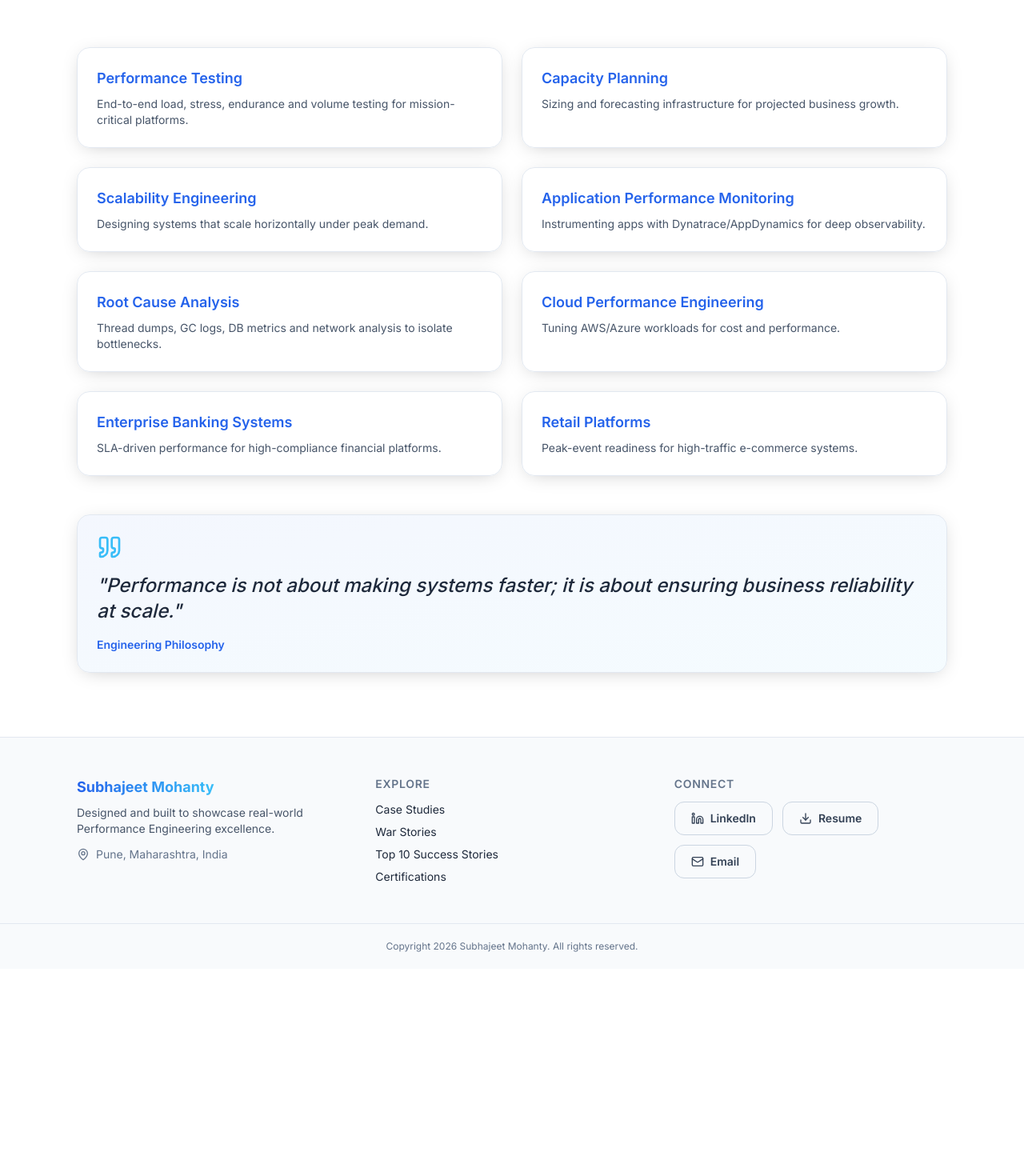
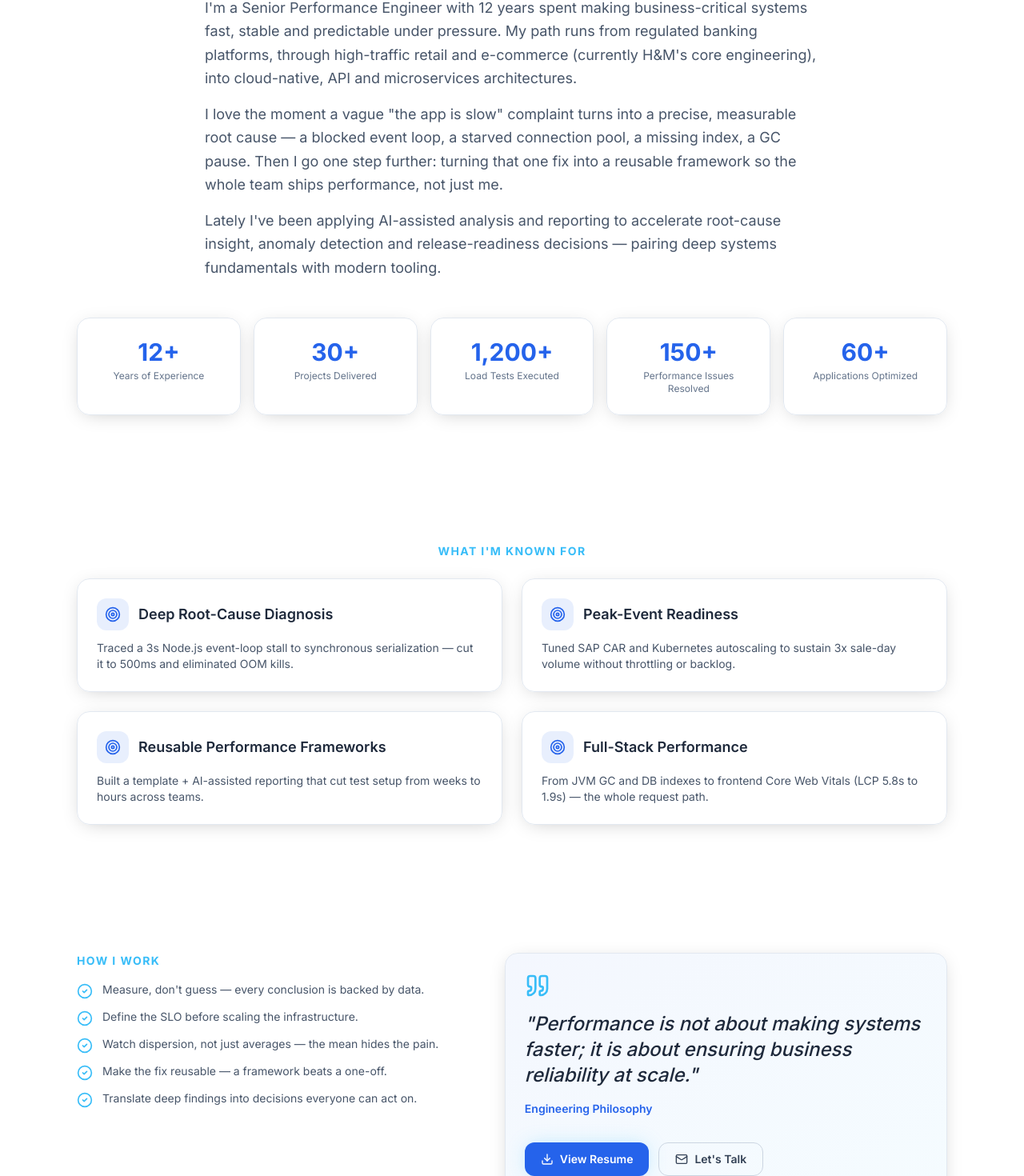
Before and after one commit to SUBHAJEETMOHANTY90/subhajeet-portfolio, a Next.js app: page /about in a window 1280 px wide. Shown: the part 437-1907 px from the top of the page at 80% size. Before the commit the page ends 1648 px from the top, so only its background shows below. Built offline with nearby package versions, Linux system fonts and the light colour scheme.

Commit message:
Redesign About page: headline, first-person bio, signature strengths, stats band, how I work, CTA

```diff
--- a/app/about/page.tsx
+++ b/app/about/page.tsx
@@ -1,32 +1,96 @@
 import type { Metadata } from "next";
+import Link from "next/link";
 import { PageHeader } from "@/components/PageHeader";
 import { Reveal } from "@/components/Reveal";
-import { profile, experience } from "@/lib/data";
-import { Quote } from "lucide-react";
+import { Counter } from "@/components/Counter";
+import { profile, about, stats } from "@/lib/data";
+import { Quote, Target, CheckCircle2, Download, Mail } from "lucide-react";
 
 export const metadata: Metadata = { title: "About", description: profile.summary };
 
 export default function AboutPage() {
   return (
     <>
-      <PageHeader eyebrow="About Me" title="My Career Journey" subtitle={profile.summary} />
-      <section className="section">
-        <div className="container-page grid gap-6 md:grid-cols-2">
-          {experience.map((e, i) => (
-            <Reveal key={e.role} delay={i * 0.06}>
-              <div className="card h-full">
-                <h3 className="text-lg font-semibold text-primary">{e.role}</h3>
-                <p className="mt-2 text-sm text-slate-600 dark:text-slate-400">{e.desc}</p>
-              </div>
-            </Reveal>
-          ))}
+      <PageHeader eyebrow="About Me" title="My Career Journey" subtitle={profile.tagline} />
+      <section className="section pt-0">
+        <div className="container-page">
+          {/* Headline + bio */}
+          <Reveal>
+            <div className="mx-auto max-w-3xl text-center">
+              <h2 className="text-2xl font-bold leading-snug sm:text-3xl">
+                &ldquo;{about.headline}&rdquo;
+              </h2>
+            </div>
+          </Reveal>
+          <Reveal delay={0.05}>
+            <div className="mx-auto mt-8 max-w-3xl space-y-4 text-lg leading-relaxed text-slate-600 dark:text-slate-300">
+              {about.bio.map((p, i) => <p key={i}>{p}</p>)}
+            </div>
+          </Reveal>
+
+          {/* By the numbers */}
+          <Reveal delay={0.1}>
+            <div className="mt-12 grid grid-cols-2 gap-4 md:grid-cols-5">
+              {stats.map((s) => (
+                <div key={s.label} className="card text-center">
+                  <div className="text-2xl font-bold text-primary sm:text-3xl">
+                    <Counter value={s.value} suffix={s.suffix} />
+                  </div>
+                  <div className="mt-1 text-xs text-slate-500">{s.label}</div>
+                </div>
+              ))}
+            </div>
+          </Reveal>
         </div>
-        <div className="container-page mt-12">
+      </section>
+
+      {/* What I'm known for */}
+      <section className="section pt-0">
+        <div className="container-page">
           <Reveal>
-            <div className="card relative border-primary/30 bg-gradient-to-br from-primary/5 to-accent/5">
+            <h3 className="text-center text-sm font-bold uppercase tracking-widest text-accent">What I&apos;m Known For</h3>
+          </Reveal>
+          <div className="mt-6 grid gap-6 md:grid-cols-2">
+            {about.strengths.map((s, i) => (
+              <Reveal key={s.title} delay={i * 0.06}>
+                <div className="card h-full">
+                  <div className="flex items-center gap-3">
+                    <span className="grid h-10 w-10 place-items-center rounded-xl bg-primary/10 text-primary"><Target className="h-5 w-5" /></span>
+                    <h4 className="text-lg font-semibold">{s.title}</h4>
+                  </div>
+                  <p className="mt-3 text-sm text-slate-600 dark:text-slate-400">{s.proof}</p>
+                </div>
+              </Reveal>
+            ))}
+          </div>
+        </div>
+      </section>
+
+      {/* How I work */}
+      <section className="section pt-0">
+        <div className="container-page grid gap-8 lg:grid-cols-[1fr_1.1fr]">
+          <Reveal>
+            <div>
+              <h3 className="text-sm font-bold uppercase tracking-widest text-accent">How I Work</h3>
+              <ul className="mt-4 space-y-3">
+                {about.principles.map((p) => (
+                  <li key={p} className="flex items-start gap-3 text-sm">
+                    <CheckCircle2 className="mt-0.5 h-5 w-5 shrink-0 text-accent" />
+                    <span className="text-slate-600 dark:text-slate-300">{p}</span>
+                  </li>
+                ))}
+              </ul>
+            </div>
+          </Reveal>
+          <Reveal delay={0.1}>
+            <div className="card relative h-full border-primary/30 bg-gradient-to-br from-primary/5 to-accent/5">
               <Quote className="h-8 w-8 text-accent" />
               <p className="mt-4 text-xl font-medium italic sm:text-2xl">&quot;{profile.philosophy}&quot;</p>
               <p className="mt-4 text-sm font-semibold text-primary">Engineering Philosophy</p>
+              <div className="mt-8 flex flex-wrap gap-3">
+                <Link href="/resume" className="btn-primary"><Download className="h-4 w-4" /> View Resume</Link>
+                <Link href="/contact" className="btn-ghost"><Mail className="h-4 w-4" /> Let&apos;s Talk</Link>
+              </div>
             </div>
           </Reveal>
         </div>
--- a/lib/data.ts
+++ b/lib/data.ts
@@ -51,6 +51,28 @@ export const experience = [
   { role: "Enterprise Banking Systems", desc: "SLA-driven performance for high-compliance financial platforms." },
   { role: "Retail Platforms", desc: "Peak-event readiness for high-traffic e-commerce systems." },
 ];
+
+export const about = {
+  headline: "I find the bottleneck everyone else missed — then make sure it never comes back.",
+  bio: [
+    "I'm a Senior Performance Engineer with 12 years spent making business-critical systems fast, stable and predictable under pressure. My path runs from regulated banking platforms, through high-traffic retail and e-commerce (currently H&M's core engineering), into cloud-native, API and microservices architectures.",
+    "I love the moment a vague \"the app is slow\" complaint turns into a precise, measurable root cause — a blocked event loop, a starved connection pool, a missing index, a GC pause. Then I go one step further: turning that one fix into a reusable framework so the whole team ships performance, not just me.",
+    "Lately I've been applying AI-assisted analysis and reporting to accelerate root-cause insight, anomaly detection and release-readiness decisions — pairing deep systems fundamentals with modern tooling.",
+  ],
+  strengths: [
+    { title: "Deep Root-Cause Diagnosis", proof: "Traced a 3s Node.js event-loop stall to synchronous serialization — cut it to 500ms and eliminated OOM kills." },
+    { title: "Peak-Event Readiness", proof: "Tuned SAP CAR and Kubernetes autoscaling to sustain 3x sale-day volume without throttling or backlog." },
+    { title: "Reusable Performance Frameworks", proof: "Built a template + AI-assisted reporting that cut test setup from weeks to hours across teams." },
+    { title: "Full-Stack Performance", proof: "From JVM GC and DB indexes to frontend Core Web Vitals (LCP 5.8s to 1.9s) — the whole request path." },
+  ],
+  principles: [
+    "Measure, don't guess — every conclusion is backed by data.",
+    "Define the SLO before scaling the infrastructure.",
+    "Watch dispersion, not just averages — the mean hides the pain.",
+    "Make the fix reusable — a framework beats a one-off.",
+    "Translate deep findings into decisions everyone can act on.",
+  ],
+};
 
 export const achievements = [
   {
```
